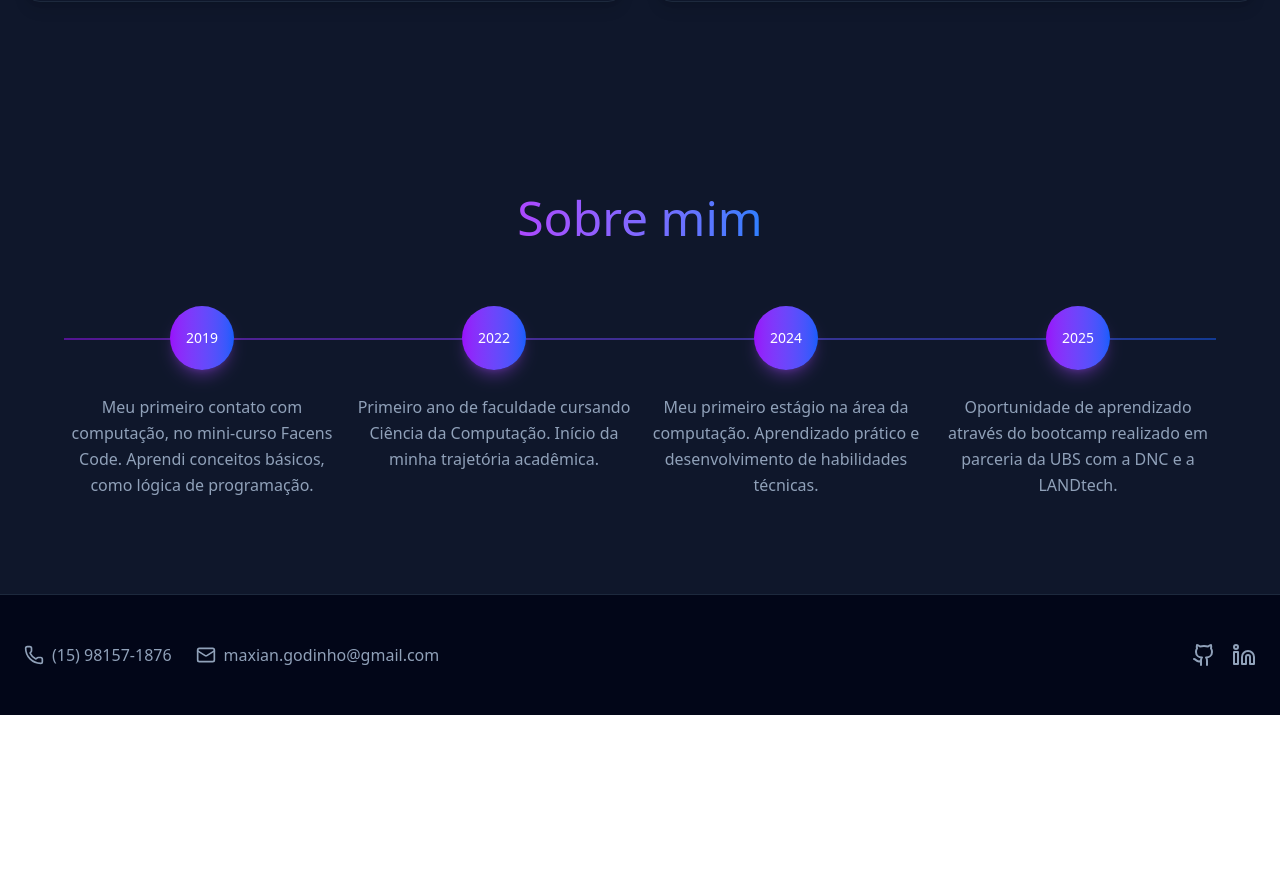
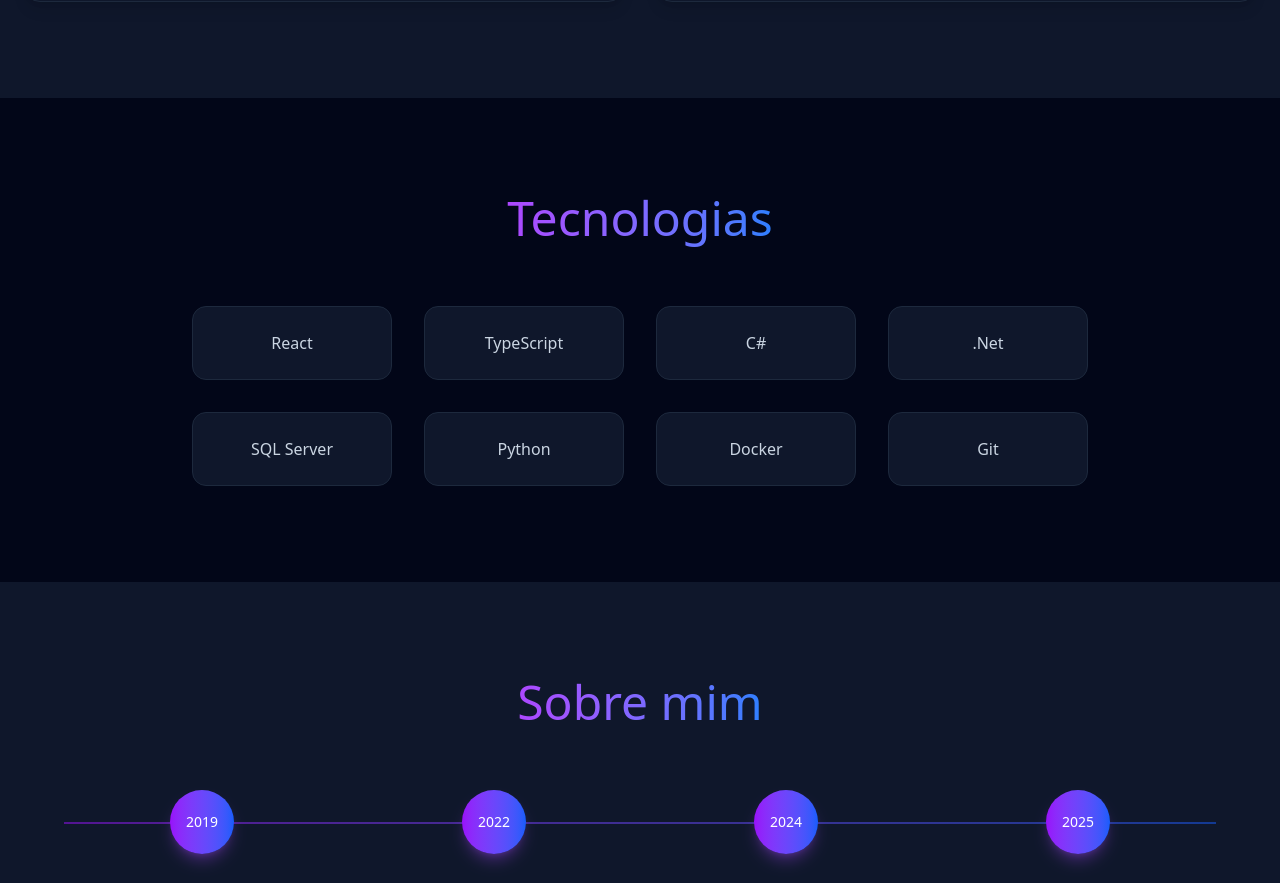
Before and after one commit to iangodinho/RID224606_Desafio04, a React (Vite) app in the folder desafio-portifolio/: page / in a window 1280 px wide. Shown: the part 1986-2869 px from the top of the page. Before the commit the page ends 2701 px from the top, so only its background shows below. Built offline with nearby package versions, Linux system fonts and the light colour scheme.

Commit message:
Add Tech Section

```diff
--- a/desafio-portifolio/src/App.tsx
+++ b/desafio-portifolio/src/App.tsx
@@ -82,6 +82,26 @@ function App() {
           </div>
         </section>
 
+        <section id="tecnologias" className="py-24 bg-slate-950">
+          <div className="container mx-auto px-6">
+            <h2 className="text-4xl md:text-5xl mb-16 text-center">
+              <span className="bg-gradient-to-r from-purple-500 to-blue-500 bg-clip-text text-transparent">
+                Tecnologias
+              </span>
+            </h2>
+            <div className="grid grid-cols-2 md:grid-cols-4 gap-8 max-w-4xl mx-auto">
+              {['React', 'TypeScript', 'C#', '.Net', 'SQL Server', 'Python', 'Docker', 'Git'].map((tech) => (
+                <div
+                  key={tech}
+                  className="bg-slate-900 border border-slate-800 rounded-xl p-6 text-center hover:border-purple-500 transition-colors"
+                >
+                  <p className="text-slate-300">{tech}</p>
+                </div>
+              ))}
+            </div>
+          </div>
+        </section>
+
         <section id="sobre" className="py-24 bg-slate-900">
           <div className="container mx-auto px-6">
             <h2 className="text-4xl md:text-5xl mb-16 text-center">
```
